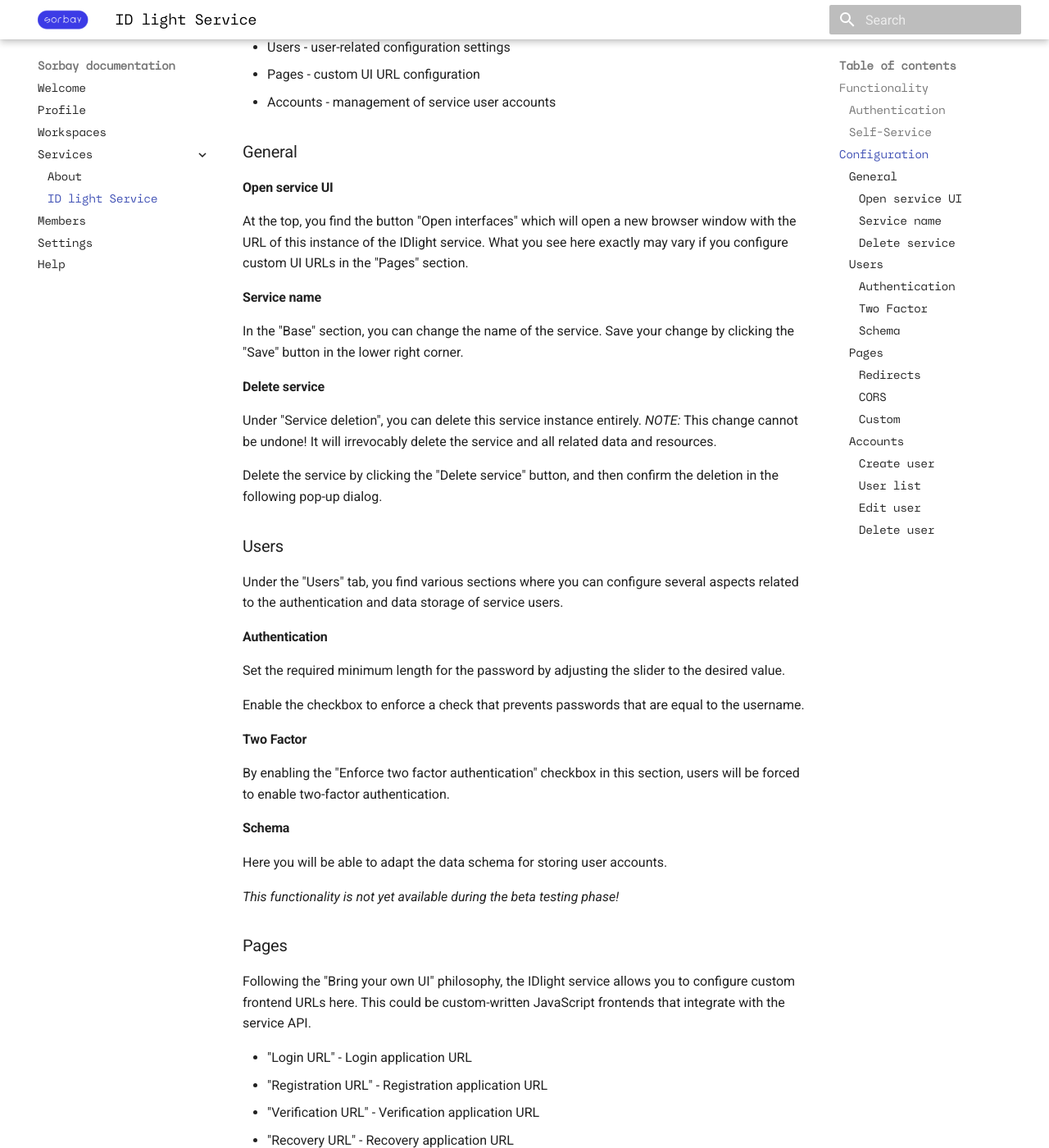
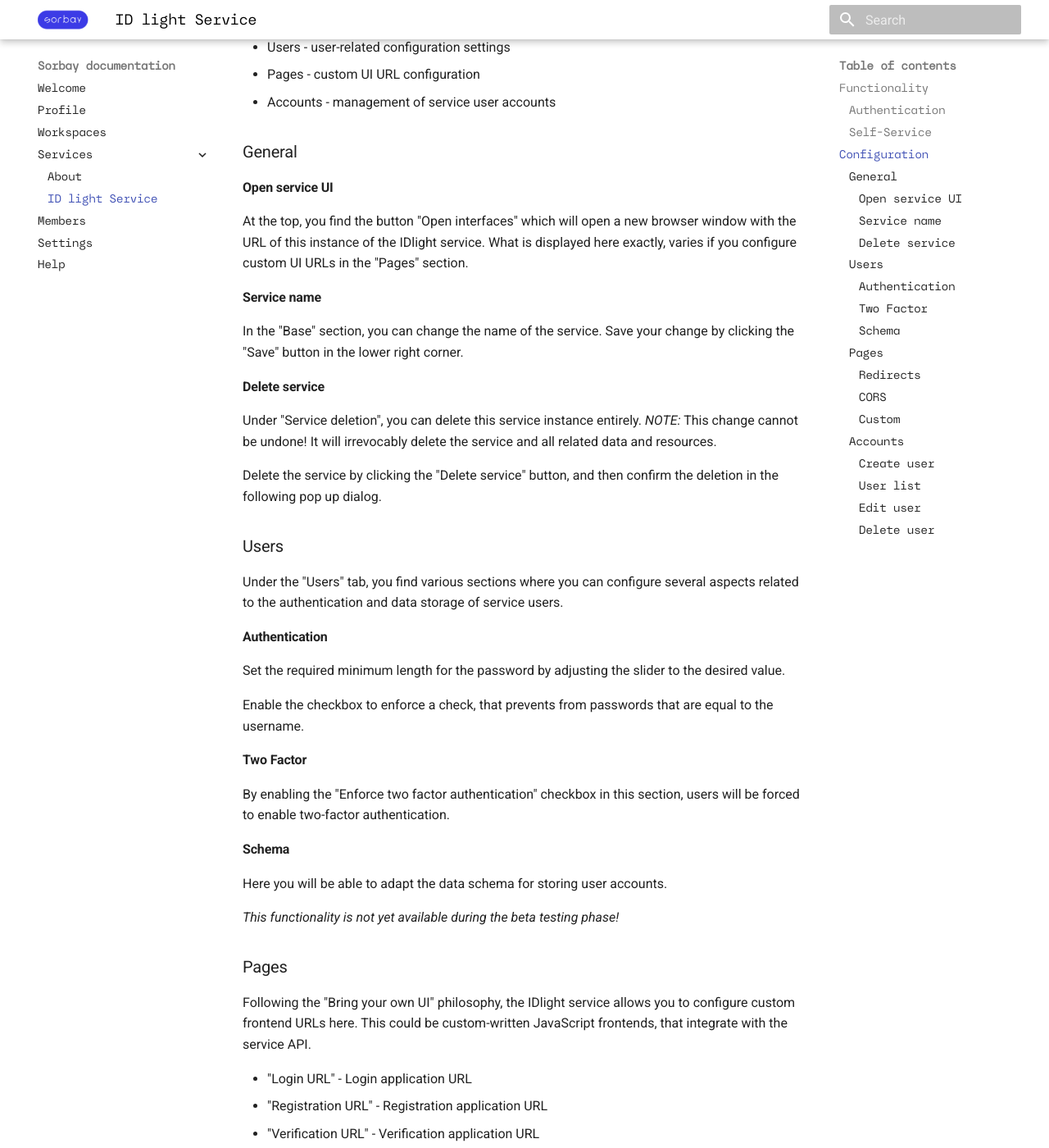
Before and after one commit to sorbay/sorbay-documentation, an MkDocs documentation site: the page built from docs/en/idlight.md, in a window 1280 px wide and 1400 px high, scrolled down 1002 px. Shown: the whole window at 82% size. Built offline with MkDocs 1.6.1 and Material for MkDocs 9.7.7, drawn with Linux system fonts in a browser that asks for light colours; some of the changed text lies outside the part shown.

Commit message:
Update idlight.md

```diff
--- a/docs/en/idlight.md
+++ b/docs/en/idlight.md
@@ -14,7 +14,7 @@
 
 ### Self-Service
 
-The IDlight service includes self-service functionality that allows
+The IDlight service includes self-service functionality, that allows
 your users to manage their account and profile themselves, such as
 changing the password, changing user attributes or enabling
 two-factor authentication.
@@ -40,7 +40,7 @@
 
 At the top, you find the button "Open interfaces" which will open a new
 browser window with the URL of this instance of the IDlight service. What
-you see here exactly may vary if you configure custom UI URLs in the "Pages"
+is displayed here exactly, varies if you configure custom UI URLs in the "Pages"
 section.
 
 #### Service name
@@ -55,7 +55,7 @@
 and all related data and resources.
 
 Delete the service by clicking the "Delete service" button, and then confirm
-the deletion in the following pop-up dialog.
+the deletion in the following pop up dialog.
 
 ### Users
 
@@ -67,8 +67,8 @@
 Set the required minimum length for the password by adjusting the
 slider to the desired value.
 
-Enable the checkbox to enforce a check that prevents passwords that
-are equal to the username.
+Enable the checkbox to enforce a check, that prevents from passwords
+that are equal to the username.
 
 #### Two Factor
 
@@ -85,7 +85,7 @@
 
 Following the "Bring your own UI" philosophy, the IDlight service allows you
 to configure custom frontend URLs here. This could be custom-written
-JavaScript frontends that integrate with the service API.
+JavaScript frontends, that integrate with the service API.
 
 * "Login URL" - Login application URL
 * "Registration URL" - Registration application URL
```
Also changed, not shown: other parts of docs/en/idlight.md (+4 -4 lines).
